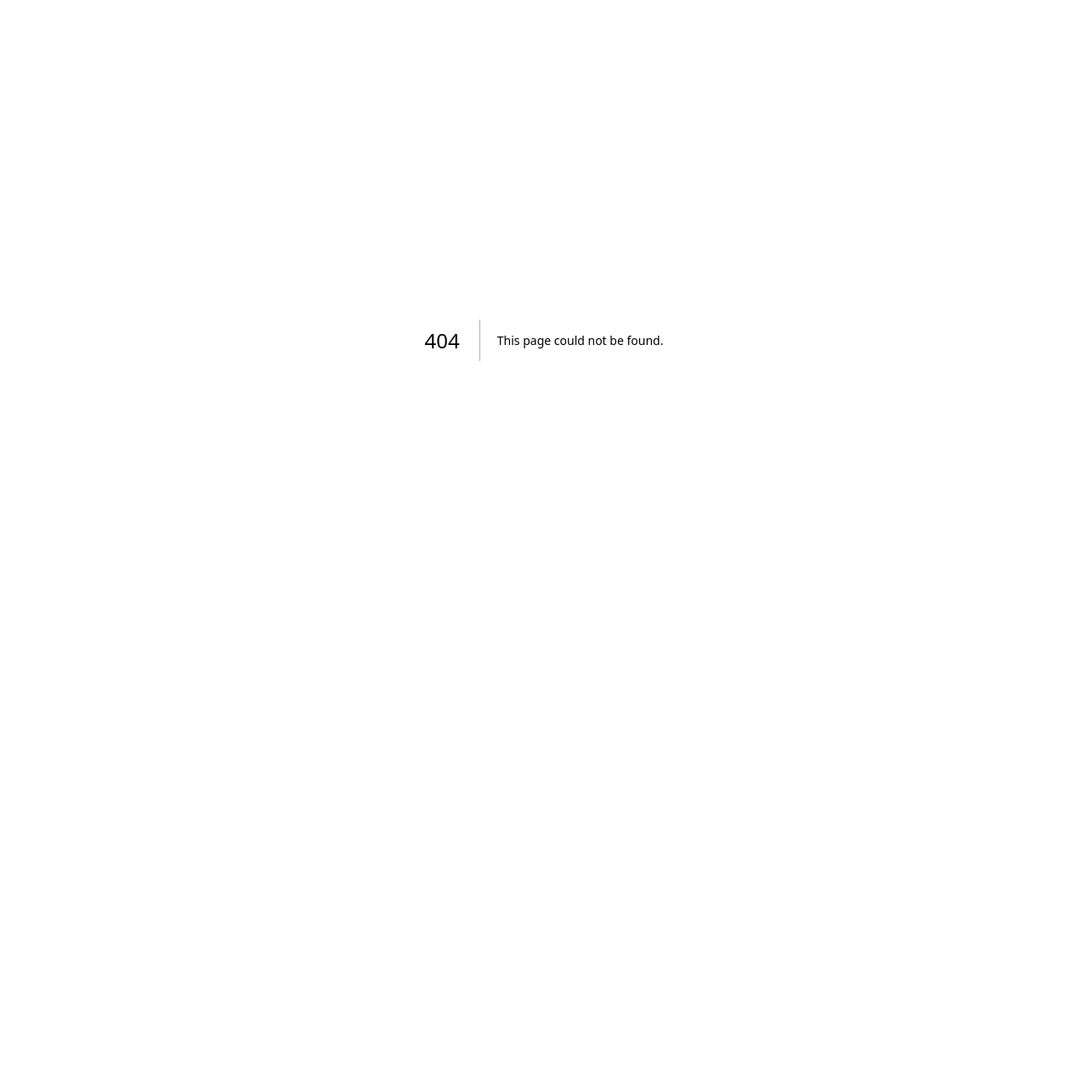
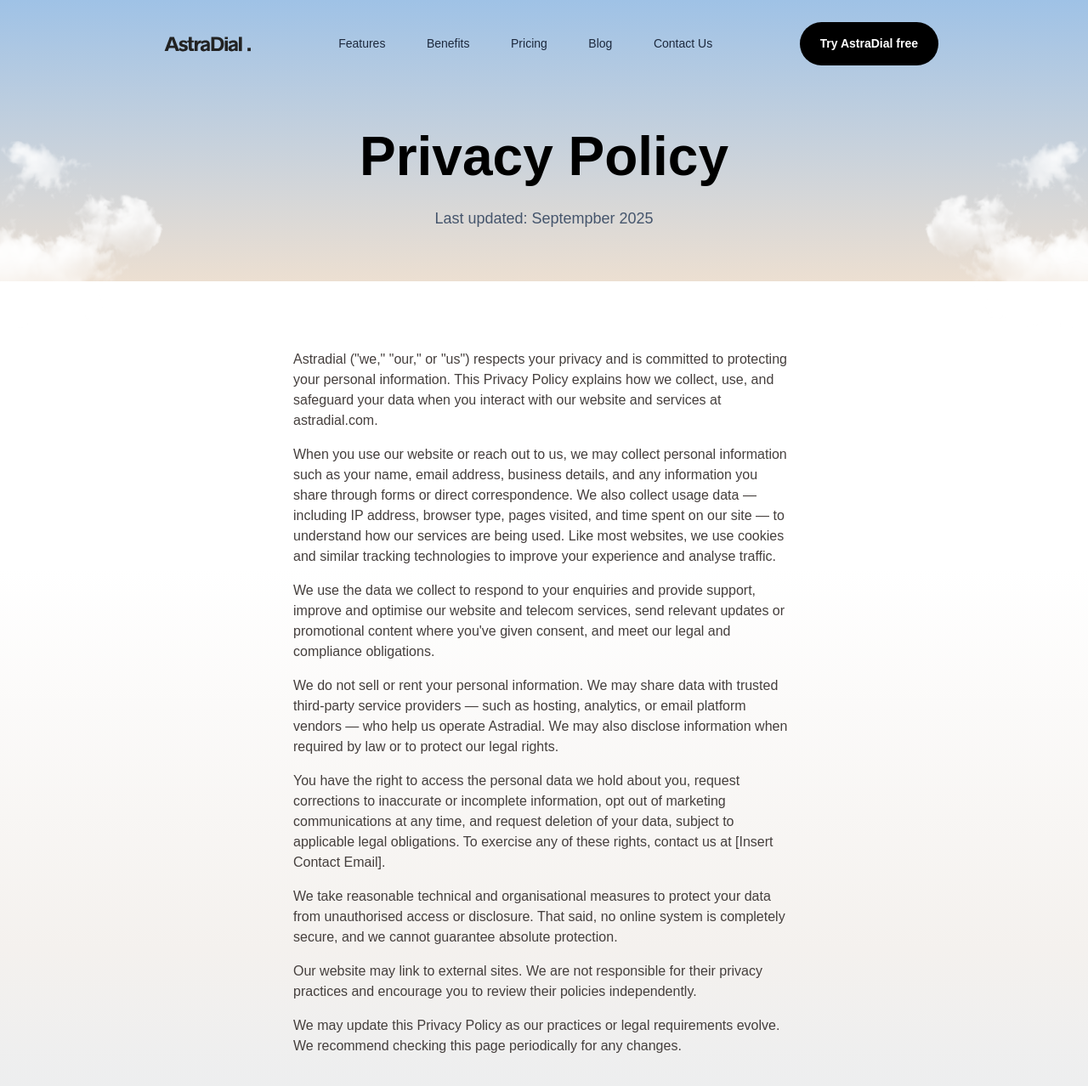
Before and after one commit to MUTHUMANIKANDAN11/dreelio-clone, a Next.js app: page /privacypolicy in a window 1280 px wide. Before the commit this address had no page. Shown: the top 1278 px of the page at 85% size. Before the commit the page ends 800 px from the top, so only its background shows below. Built offline with nearby package versions, Linux system fonts and the light colour scheme; a web font is replaced by a local one.

Commit message:
privacy policy, terms of use and not found pages were added

```diff
--- /dev/null
+++ b/app/notfound/page.tsx
@@ -0,0 +1,27 @@
+import { Header } from "@/components/Header";
+import { Footer } from "@/components/Footer";
+import { CloudImages } from "@/components/CloudImages";
+import Link from "next/link";
+import { AnimatedButton } from "@/components/AnimatedButton";
+
+export default function Home() {
+  return (
+    <main className="flex items-center flex-col overflow-x-hidden overflow-y-hidden bg-[linear-gradient(to_bottom,_white_30%,_#F4F1EE_50%,_#C4DCF4_100%)] relative">
+      <Header />
+
+      <CloudImages />
+
+      <div className="contact-hero w-[100vw] h-[100vh] flex items-center flex-col bg-gradient-to-b from-[#9FC2E6] to-[#ECDFD1]">
+        <div className="contact-hero-body w-[400px] flex flex-col items-center mt-60">
+          <div className="blog-hero-badge text-[10px] font-bold text-[#614A44] px-3 py-2 bg-[#F4F1EE] rounded-full">PAGE NOT FOUND</div>
+          <div className="contact-hero-head text-[45px] leading-[64px] font-bold text-center mt-5">Astradial can’t track this page.</div>
+          <div className="contact-hero-content text-[18px] font-normal text-center text-slate-600 w-[430px] mt-5 z-10">Looks like this page is missing. Try heading back or exploring something new.</div>
+          <Link href={'/'}>
+            <AnimatedButton className="card-btn w-[100%] h-[50px] bg-black rounded-full px-5 text-white text-[16px] font-semibold cursor-pointer mt-5">Go Home</AnimatedButton>
+          </Link>
+        </div>
+      </div>
+      <Footer />
+    </main>
+  );
+}
--- /dev/null
+++ b/app/privacypolicy/page.tsx
@@ -0,0 +1,33 @@
+import { Header } from "@/components/Header";
+import { Footer } from "@/components/Footer";
+import { CloudImages } from "@/components/CloudImages";
+
+export default function Home() {
+  return (
+    <main className="flex items-center flex-col overflow-x-hidden overflow-y-hidden bg-[linear-gradient(to_bottom,_white_30%,_#F4F1EE_50%,_#C4DCF4_100%)] relative">
+      <Header />
+
+      <CloudImages />
+
+      <div className="contact-hero w-[100vw] h-[100%] flex items-center flex-col bg-gradient-to-b from-[#9FC2E6] to-[#ECDFD1]">
+        <div className="contact-hero-body w-[940px] flex flex-col items-center mt-35">
+          <div className="contact-hero-head text-[64px] leading-[88px] font-semibold text-center">Privacy Policy</div>
+          <div className="contact-hero-content text-[18px] font-normal text-center text-slate-600 w-[400px] mt-4 mb-15 z-10">Last updated: Septempber 2025</div>
+        </div>
+      </div>
+
+      <div className="single-blog-content content w-[750px] h-[100%] flex flex-col gap-4 p-20 z-10">
+        <div className="content-body text-[16px] font-normal text-[#453F3D]">Astradial ("we," "our," or "us") respects your privacy and is committed to protecting your personal information. This Privacy Policy explains how we collect, use, and safeguard your data when you interact with our website and services at astradial.com.</div>
+        <div className="content-body text-[16px] font-normal text-[#453F3D]">When you use our website or reach out to us, we may collect personal information such as your name, email address, business details, and any information you share through forms or direct correspondence. We also collect usage data — including IP address, browser type, pages visited, and time spent on our site — to understand how our services are being used. Like most websites, we use cookies and similar tracking technologies to improve your experience and analyse traffic.</div>
+        <div className="content-body text-[16px] font-normal text-[#453F3D]">We use the data we collect to respond to your enquiries and provide support, improve and optimise our website and telecom services, send relevant updates or promotional content where you've given consent, and meet our legal and compliance obligations.</div>
+        <div className="content-body text-[16px] font-normal text-[#453F3D]">We do not sell or rent your personal information. We may share data with trusted third-party service providers — such as hosting, analytics, or email platform vendors — who help us operate Astradial. We may also disclose information when required by law or to protect our legal rights.</div>
+        <div className="content-body text-[16px] font-normal text-[#453F3D]">You have the right to access the personal data we hold about you, request corrections to inaccurate or incomplete information, opt out of marketing communications at any time, and request deletion of your data, subject to applicable legal obligations. To exercise any of these rights, contact us at [Insert Contact Email].</div>
+        <div className="content-body text-[16px] font-normal text-[#453F3D]">We take reasonable technical and organisational measures to protect your data from unauthorised access or disclosure. That said, no online system is completely secure, and we cannot guarantee absolute protection.</div>
+        <div className="content-body text-[16px] font-normal text-[#453F3D]">Our website may link to external sites. We are not responsible for their privacy practices and encourage you to review their policies independently.</div>
+        <div className="content-body text-[16px] font-normal text-[#453F3D]">We may update this Privacy Policy as our practices or legal requirements evolve. We recommend checking this page periodically for any changes.</div>
+      </div>
+
+      <Footer />
+    </main>
+  );
+}
--- a/app/responsive.css
+++ b/app/responsive.css
@@ -300,7 +300,7 @@
     }
 
     .header-icon {
-        margin-left: 5px;
+        height: 18px !important;
     }
 
     /* Buttons flex column on small screens */
@@ -953,6 +953,7 @@
     .single-blog-content {
         width: 100% !important;
         padding: 15px !important;
+        margin-top: 40px;
         box-sizing: border-box !important;
     }
 
--- /dev/null
+++ b/app/termsofuse/page.tsx
@@ -0,0 +1,34 @@
+import { Header } from "@/components/Header";
+import { Footer } from "@/components/Footer";
+import { CloudImages } from "@/components/CloudImages";
+
+export default function Home() {
+  return (
+    <main className="flex items-center flex-col overflow-x-hidden overflow-y-hidden bg-[linear-gradient(to_bottom,_white_30%,_#F4F1EE_50%,_#C4DCF4_100%)] relative">
+      <Header />
+
+      <CloudImages />
+
+      <div className="contact-hero w-[100vw] h-[100%] flex items-center flex-col bg-gradient-to-b from-[#9FC2E6] to-[#ECDFD1]">
+        <div className="contact-hero-body w-[940px] flex flex-col items-center mt-35">
+          <div className="contact-hero-head text-[64px] leading-[88px] font-semibold text-center">Terms of Use</div>
+          <div className="contact-hero-content text-[18px] font-normal text-center text-slate-600 w-[400px] mt-4 mb-15 z-10">Last updated: Septempber 2025</div>
+        </div>
+      </div>
+
+      <div className="single-blog-content content w-[750px] h-[100%] flex flex-col gap-4 p-20 z-10">
+        <div className="content-body text-[16px] font-normal text-[#453F3D]">Welcome to Astradial. By accessing or using our website and services at astradial.com, you agree to be bound by the following terms and conditions. Please read them carefully before proceeding.</div>
+        <div className="content-body text-[16px] font-normal text-[#453F3D]">By accessing our website, you confirm that you are at least 18 years old or have the legal authority to enter into these terms. You agree to use our website and services solely for lawful purposes and in compliance with all applicable laws and regulations.</div>
+        <div className="content-body text-[16px] font-normal text-[#453F3D]">All content on this website — including text, images, logos, graphics, and designs — is the property of Astradial or its licensors and is protected under applicable copyright and intellectual property laws. You may not reproduce, distribute, or otherwise use any content without prior written consent from Astradial.</div>
+        <div className="content-body text-[16px] font-normal text-[#453F3D]">If you submit content to us — such as feedback, reviews, or testimonials — you grant Astradial a non-exclusive, royalty-free, and irrevocable licence to use, modify, and display that content for promotional or operational purposes.</div>
+        <div className="content-body text-[16px] font-normal text-[#453F3D]">Our website and services are provided on an "as is" basis without warranties of any kind. While we strive to keep information accurate and up to date, Astradial does not warrant the accuracy, reliability, or completeness of any content on this site.</div>
+        <div className="content-body text-[16px] font-normal text-[#453F3D]">Astradial is not liable for any indirect, incidental, or consequential damages arising from your use of our website or services, including but not limited to loss of data, revenue, or business profits.</div>
+        <div className="content-body text-[16px] font-normal text-[#453F3D]">Our website may contain links to external websites for your convenience. Astradial does not endorse or assume responsibility for the content or practices of any third-party sites.</div>
+        <div className="content-body text-[16px] font-normal text-[#453F3D]">We reserve the right to suspend or terminate your access to our website at any time, without prior notice, if you breach these terms or engage in conduct that we determine to be harmful to Astradial or its users.</div>
+        <div className="content-body text-[16px] font-normal text-[#453F3D]">We may update these terms periodically to reflect changes in our practices or legal requirements. Your continued use of the website following any updates constitutes your acceptance of the revised terms.</div>
+      </div>
+
+      <Footer />
+    </main>
+  );
+}
--- a/components/Footer.tsx
+++ b/components/Footer.tsx
@@ -57,19 +57,19 @@ export const Footer: React.FC<FooterProps> = ({  }) => {
                 <div className="footer-pages-section flex flex-col">
                   <div className="text-[14px] font-semibold">PAGES</div>
                   <div className="footer-pages text-[#5F6469] flex flex-col gap-4 mt-4">
-                    <div className="text-[14px]">Home</div>
-                    <div className="text-[14px]">Features</div>
-                    <div className="text-[14px]">Pricing</div>
-                    <div className="text-[14px]">Blog</div>
+                    <div className="text-[14px]"><Link href={'/'}>Home</Link></div>
+                    <div className="text-[14px]"><Link href={'/features'}>Features</Link></div>
+                    <div className="text-[14px]"><Link href={'/pricing'}>Pricing</Link></div>
+                    <div className="text-[14px]"><Link href={'/blog'}>Blog</Link></div>
                   </div>
                 </div>
                 <div className="right-right">
                   <div className="text-[14px] font-semibold">INFORMATION</div>
                   <div className="footer-info text-[#5F6469] flex flex-col gap-4 mt-4">
-                    <div className="text-[14px]">Contact</div>
-                    <div className="text-[14px]">Privacy</div>
-                    <div className="text-[14px]">Terms of use</div>
-                    <div className="text-[14px]">404</div>
+                    <div className="text-[14px]"><Link href={'/contact'}>Contact</Link></div>
+                    <div className="text-[14px]"><Link href={'/privacypolicy'}>Privacy</Link></div>
+                    <div className="text-[14px]"><Link href={'/termsofuse'}>Terms of use</Link></div>
+                    <div className="text-[14px]"><Link href={'/notfound'}>404</Link></div>
                   </div>
                 </div>
               </div>
--- a/components/HeroSection.tsx
+++ b/components/HeroSection.tsx
@@ -50,11 +50,16 @@ export const HeroSection = () => {
         <>
             <CloudImages />
 
-            <div className="hero w-[100vw] h-[110vh] flex items-center flex-col bg-gradient-to-b from-[#9FC2E6] to-[#ECDFD1] bg-red-500">
+            <div className="hero w-[100vw] h-[110vh] flex items-center flex-col bg-gradient-to-b from-[#9FC2E6] to-[#ECDFD1]">
                 <div className="hero-content w-[920px] flex flex-col items-center mt-35">
                     <AnimatedText
-                        text="Give your customer a SuperHuman support"
-                        className="hero-head text-[68px] leading-[88px] font-semibold text-center"
+                        text="A SuperHuman support"
+                        className="hero-head text-[68px] leading-[88px] font-bold text-center"
+                        delayOffset={0.2}
+                    />
+                    <AnimatedText
+                        text="to your customers"
+                        className="hero-head text-[68px] leading-[88px] font-bold text-center"
                         delayOffset={0.2}
                     />
                     <AnimatedText
```
